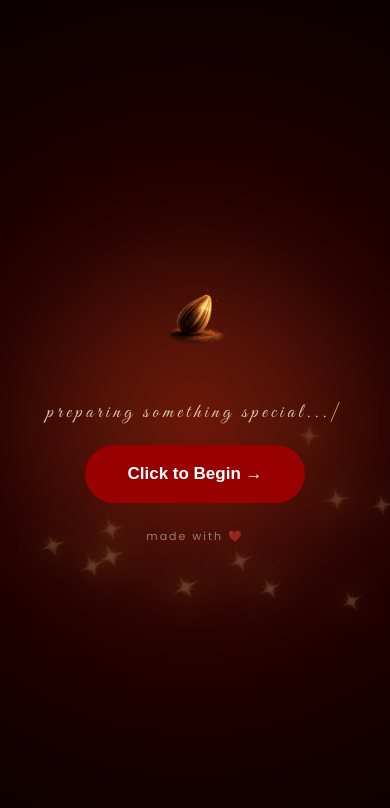
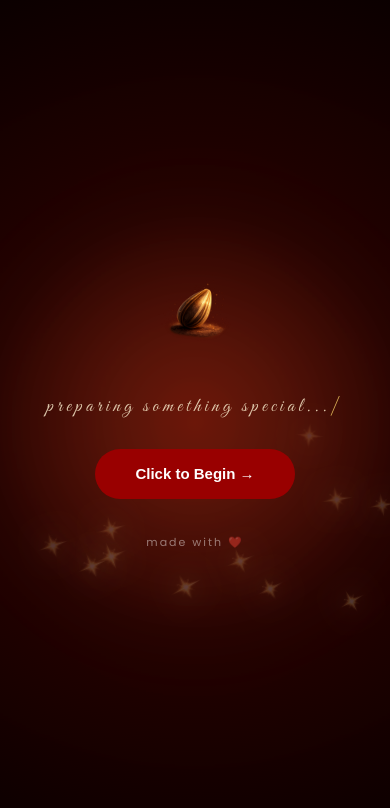
Before and after one commit to Luna-1206/Birthday-Surprise, a React (Vite) app: page / in a window 390 px wide. Shown: the top 808 px of the page. Built offline with nearby package versions, Linux system fonts and the light colour scheme.

Commit message:
Update Intro.css

```diff
--- a/src/styles/intro/Intro.css
+++ b/src/styles/intro/Intro.css
@@ -500,4 +500,16 @@ button:hover {
 
     }
 
+    button {
+
+        margin: 10px;
+
+        width: 200px;
+
+        font-size: 15px;
+
+        height: 50px;
+
+    }
+
 }
```
